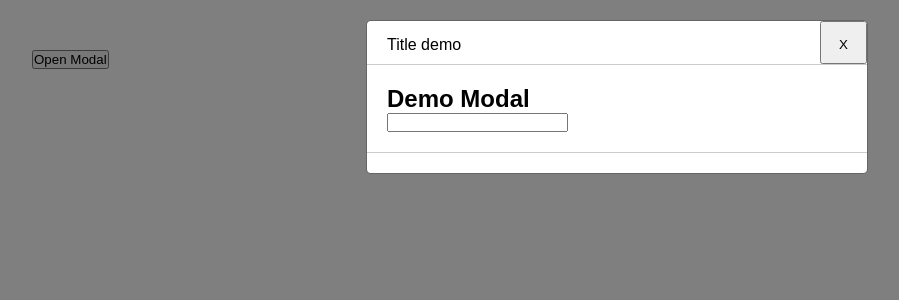
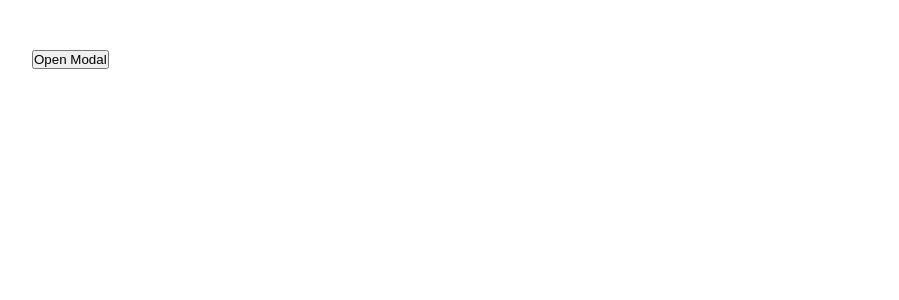
Before and after one commit to huynvn010193/first-demo-nextjs, a Next.js app: page /modal/solution in a window 1280 px wide. Shown: the top 300 px of the page, without its empty margins (23-922 px from the left). Built offline with nearby package versions, Linux system fonts and the light colour scheme.

Commit message:
Lập trình NextJs - 24 Solution 02

```diff
--- a/components/ModalSolution/index.tsx
+++ b/components/ModalSolution/index.tsx
@@ -1,4 +1,4 @@
-import React from "react";
+import React, { useEffect, useRef, useState } from "react";
 // import "./modal.scss";
 
 type ModalProps = {
@@ -6,17 +6,23 @@ type ModalProps = {
 };
 
 // Javascript DOM
+let CLASS_DEFAULT = "tcl-modal__wrapper";
+const ModalSolution: React.FC<ModalProps> = ({ children, isVisible }) => {
+  const [className, setClassName] = useState(CLASS_DEFAULT);
 
-const ModalSolution: React.FC<ModalProps> = ({ children, isVisible }) => {
-  let classDefault = "tcl-modal__wrapper";
-  if (isVisible === true) {
-    classDefault += " show";
-    document.querySelector("body").classList.add("tcl-modal__open");
-  } else {
-    document.querySelector("body").classList.remove("tcl-modal__open");
-  }
+  useEffect(() => {
+    if (isVisible === true) {
+      setClassName((oldClass) => oldClass + " show");
+      // setClassName(className + " show"); không nên. => dùng cách này phải truyển className và useEffect.
+      document.querySelector("body").classList.add("tcl-modal__open");
+    } else {
+      setClassName(CLASS_DEFAULT);
+      document.querySelector("body").classList.remove("tcl-modal__open");
+    }
+  }, [isVisible]);
+
   return (
-    <div className={classDefault}>
+    <div className={className}>
       <div className="tcl-mask"></div>
       <div className="tcl-dialog">
         <div className="tcl-modal__content">
--- a/pages/modal/solution.tsx
+++ b/pages/modal/solution.tsx
@@ -1,12 +1,12 @@
 import React, { useState } from "react";
 import ModalSolution from "../../components/ModalSolution";
 
-export default function () {
+export default function Soulution() {
   const [openModal, setOpenModal] = useState(false);
 
   return (
     <div className="container">
-      <ModalSolution isVisible={true}>
+      <ModalSolution isVisible={openModal}>
         <h2>Demo Modal</h2>
         <form>
           <input type="text" />
```
Also changed, not shown: 1 other file (tests, documents, lock files or other folders).
